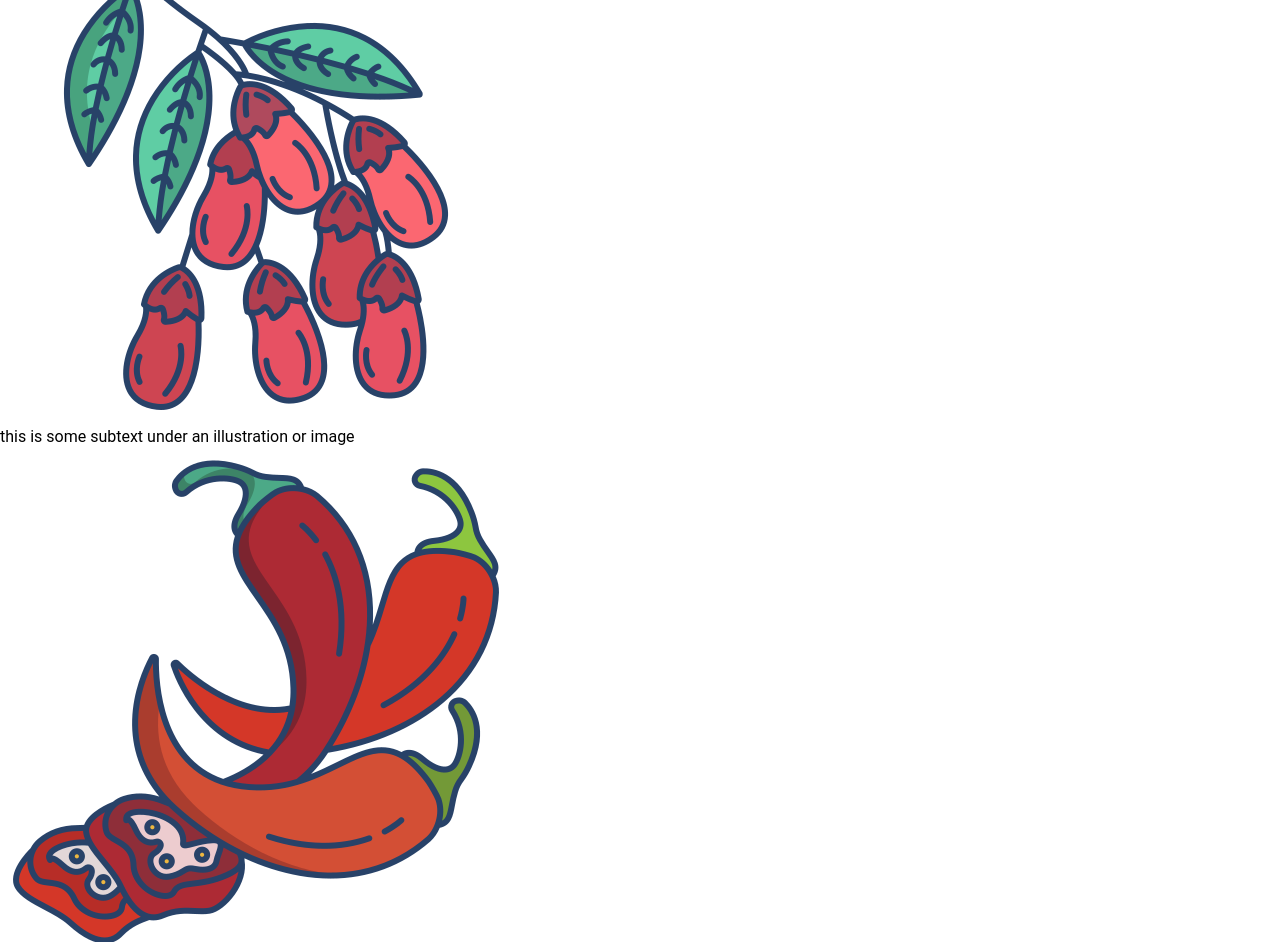
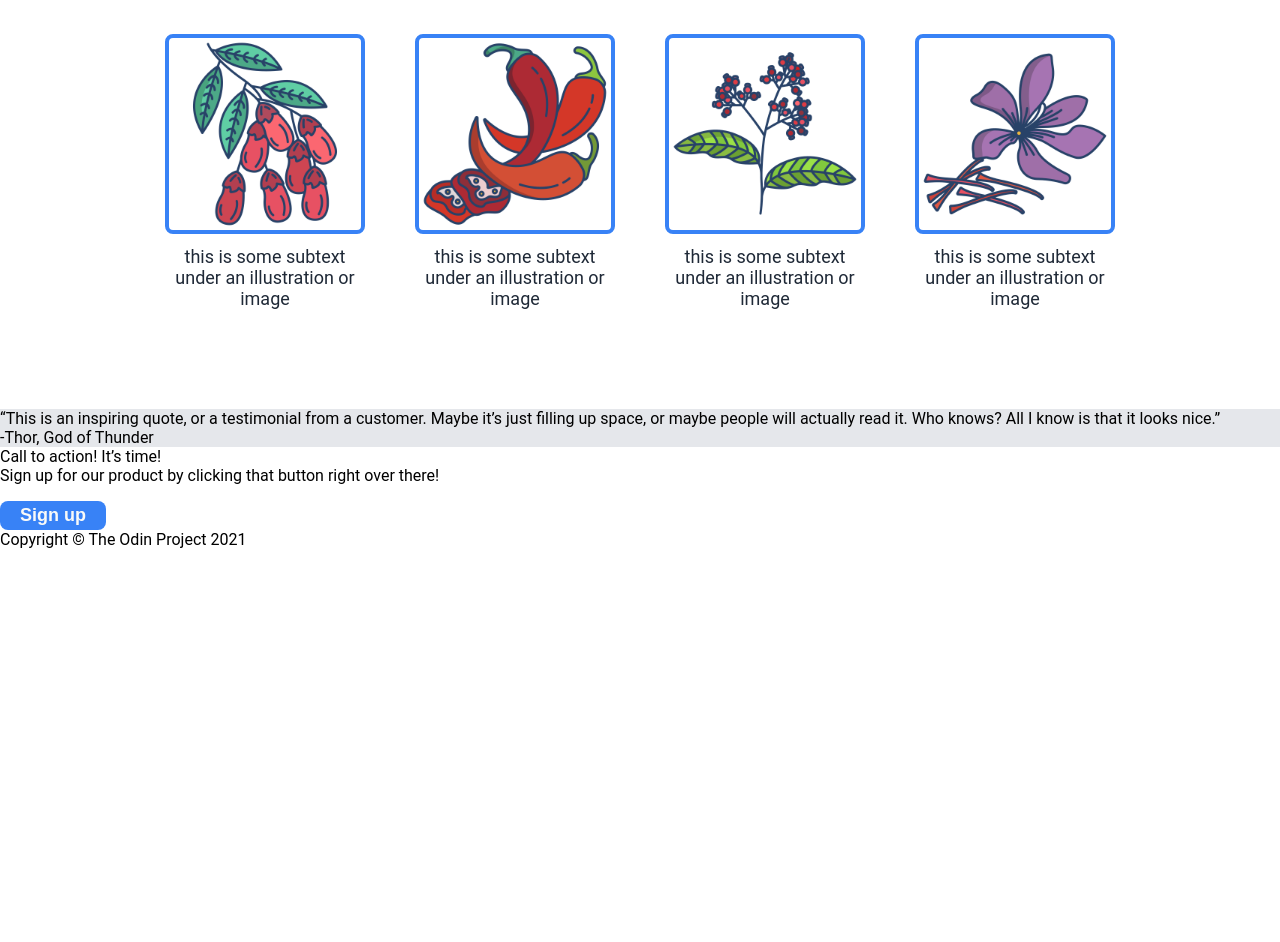
Before and after one commit to 508ltd/landing-page, a plain HTML site: page index.html in a window 1280 px wide. Shown: the part 578-1520 px from the top of the page. After the commit the page ends 1127 px from the top, so only its background shows below. Drawn offline with Linux system fonts and the light colour scheme.

Commit message:
Add styling to info section

```diff
--- a/index.html
+++ b/index.html
@@ -31,28 +31,21 @@
         <div class="info-heading">Some random information</div>
         <div class="info-tiles">
             <div class="item">
-                <div class="img-box">
                 <img src="./img/barberry.png" alt="barberry">
-                </div>
                 <div class="subtext">this is some subtext under an illustration or image</div>
             </div>
             <div class="item">
-                <div class="img-box">
                 <img src="./img/chilli.png" alt="chilli">
-                </div>
                 <div class="subtext">this is some subtext under an illustration or image</div>
             </div>
             <div class="item">
-                <div class="img-box">
                 <img src="./img/pepper.png" alt="pepper">
-                </div>
                 <div class="subtext">this is some subtext under an illustration or image</div>
             </div>
             <div class="item">
-                <div class="img-box">
                 <img src="./img/saffron.png" alt="pepper">
+                <div class="subtext">this is some subtext under an illustration or image</div>
             </div>
-                <div class="subtext">this is some subtext under an illustration or image</div>
         </div>
     </div>
 
@@ -74,7 +67,5 @@
     <div class="footer">
         <div class="footer-text">Copyright © The Odin Project 2021</div>
     </div>
-    </div>
-
 </body>
 </html>
--- a/styles.css
+++ b/styles.css
@@ -1,3 +1,7 @@
+* {
+    box-sizing: border-box;
+}
+
 body {
     font-family: 'Roboto', sans-serif;
     margin: 0;
@@ -62,5 +66,44 @@ ul {
     margin-top: 16px;
     border: none;
     border-radius: 8px;
+}
 
+.info-section {
+    padding: 50px 0;
 }
+
+.info-heading {
+    font-size: 36px;
+    color: #1f2937;
+    font-weight: 900;
+    text-align: center;
+}
+
+.info-tiles {
+    display: flex;
+    justify-content: center;
+    align-items: center;
+    gap: 50px;
+    padding: 50px 0;
+}
+
+.item {
+    text-align: center;
+    width: 200px;
+}
+
+.item img {
+    border: 4px solid #3882f6;
+    border-radius: 8px;
+    max-width: 200px;
+}
+
+.subtext {
+    font-size: 18px;
+    color: #1f2937;
+    margin-top: 8px;
+}
+
+.quote-section {
+    background-color: #e5e7eb;
+}
```
Lines whose indentation alone changed are shown as unchanged.
